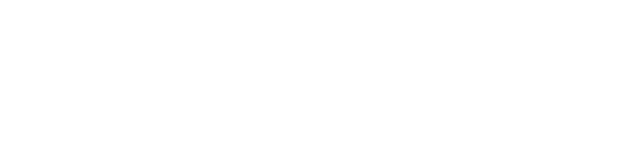
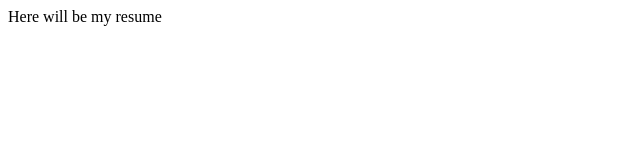
Before and after one commit to GeoBo/rsschool-cv, a plain HTML site: page index.html in a window 1280 px wide. Shown: the whole page, without its empty margins (0-640 px from the left). Drawn offline with Linux system fonts and the light colour scheme.

Commit message:
feat: update index.html

```diff
--- a/index.html
+++ b/index.html
@@ -7,6 +7,6 @@
     <title>CV</title>
 </head>
 <body>
-
+    <span>Here will be my resume</span>
 </body>
 </html>
```
